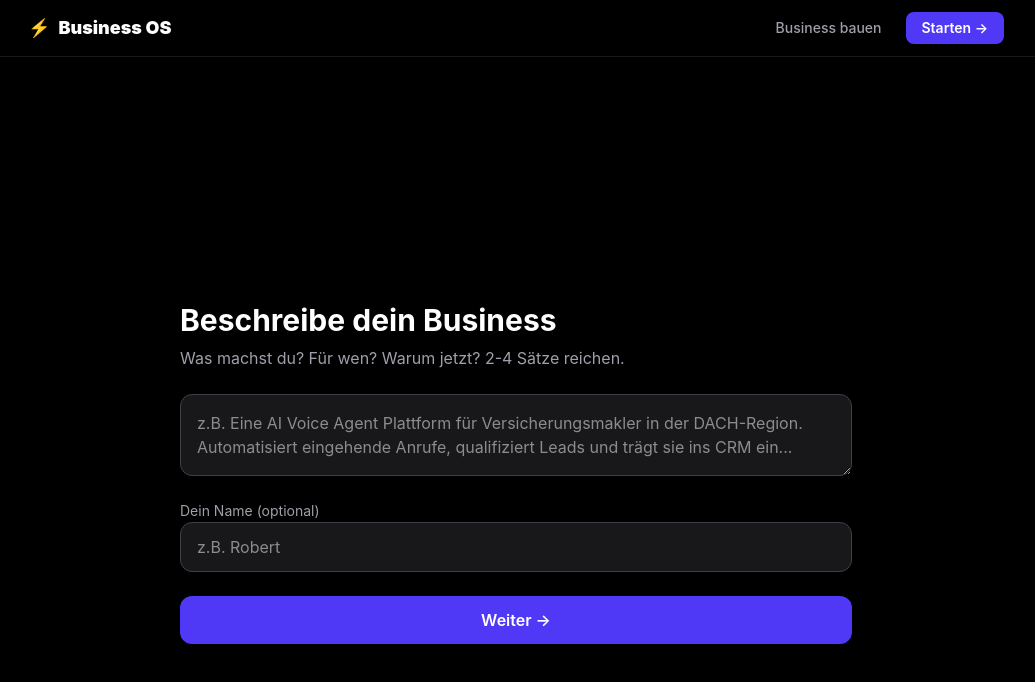
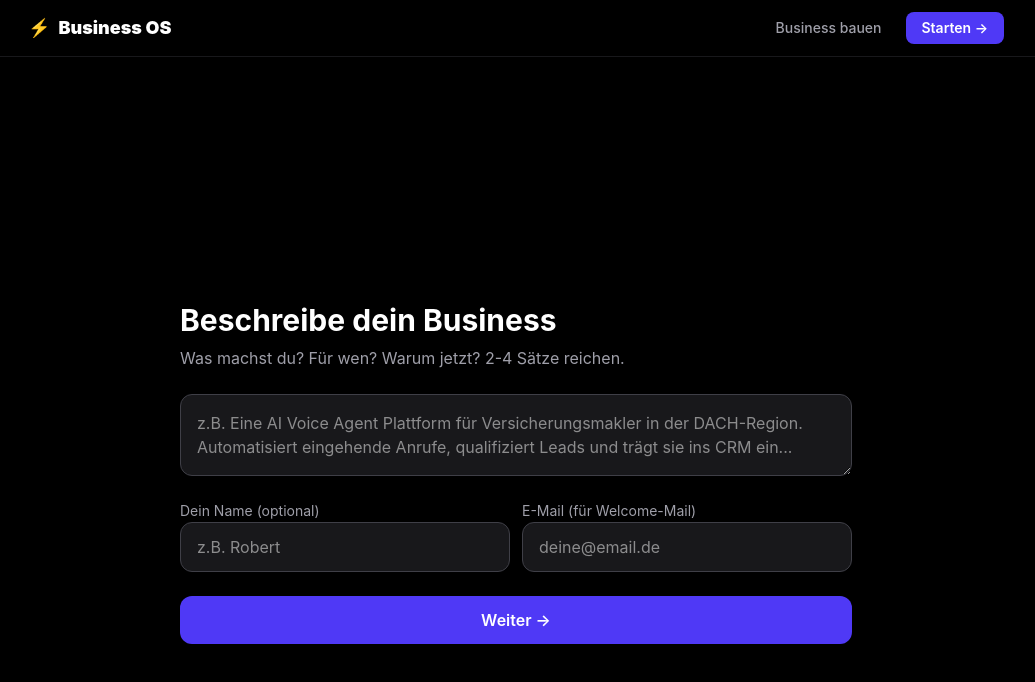
Before and after one commit to Shawty97/business-os, a Next.js app in the folder frontend/: page /build in a window 1280 px wide. Shown: the top 682 px of the page, without its empty margins (124-1159 px from the left). Built offline with nearby package versions, Linux system fonts and the light colour scheme; no server answers.

Commit message:
[Apex] feat: founder_email in build form, auto welcome email on deploy

```diff
--- a/frontend/app/build/page.tsx
+++ b/frontend/app/build/page.tsx
@@ -14,6 +14,7 @@ export default function BuildPage() {
     target_market: '',
     business_model: 'Monthly Retainer',
     founder_name: '',
+    founder_email: '',
   })
 
   const update = (k: string, v: string) => setForm(f => ({ ...f, [k]: v }))
@@ -62,7 +63,8 @@ export default function BuildPage() {
               onChange={e => update('description', e.target.value)}
             />
 
-            <div className="mt-4">
+            <div className="mt-4 grid grid-cols-2 gap-3">
+              <div>
                 <label className="text-sm text-zinc-400 mb-1 block">Dein Name (optional)</label>
                 <input
                   className="w-full bg-zinc-900 border border-zinc-700 rounded-xl px-4 py-3 text-white placeholder-zinc-500 focus:outline-none focus:border-indigo-500"
@@ -70,6 +72,17 @@ export default function BuildPage() {
                   value={form.founder_name}
                   onChange={e => update('founder_name', e.target.value)}
                 />
+              </div>
+              <div>
+                <label className="text-sm text-zinc-400 mb-1 block">E-Mail (für Welcome-Mail)</label>
+                <input
+                  type="email"
+                  className="w-full bg-zinc-900 border border-zinc-700 rounded-xl px-4 py-3 text-white placeholder-zinc-500 focus:outline-none focus:border-indigo-500"
+                  placeholder="deine@email.de"
+                  value={form.founder_email}
+                  onChange={e => update('founder_email', e.target.value)}
+                />
+              </div>
             </div>
 
             <button
```
Lines whose indentation alone changed are shown as unchanged.
